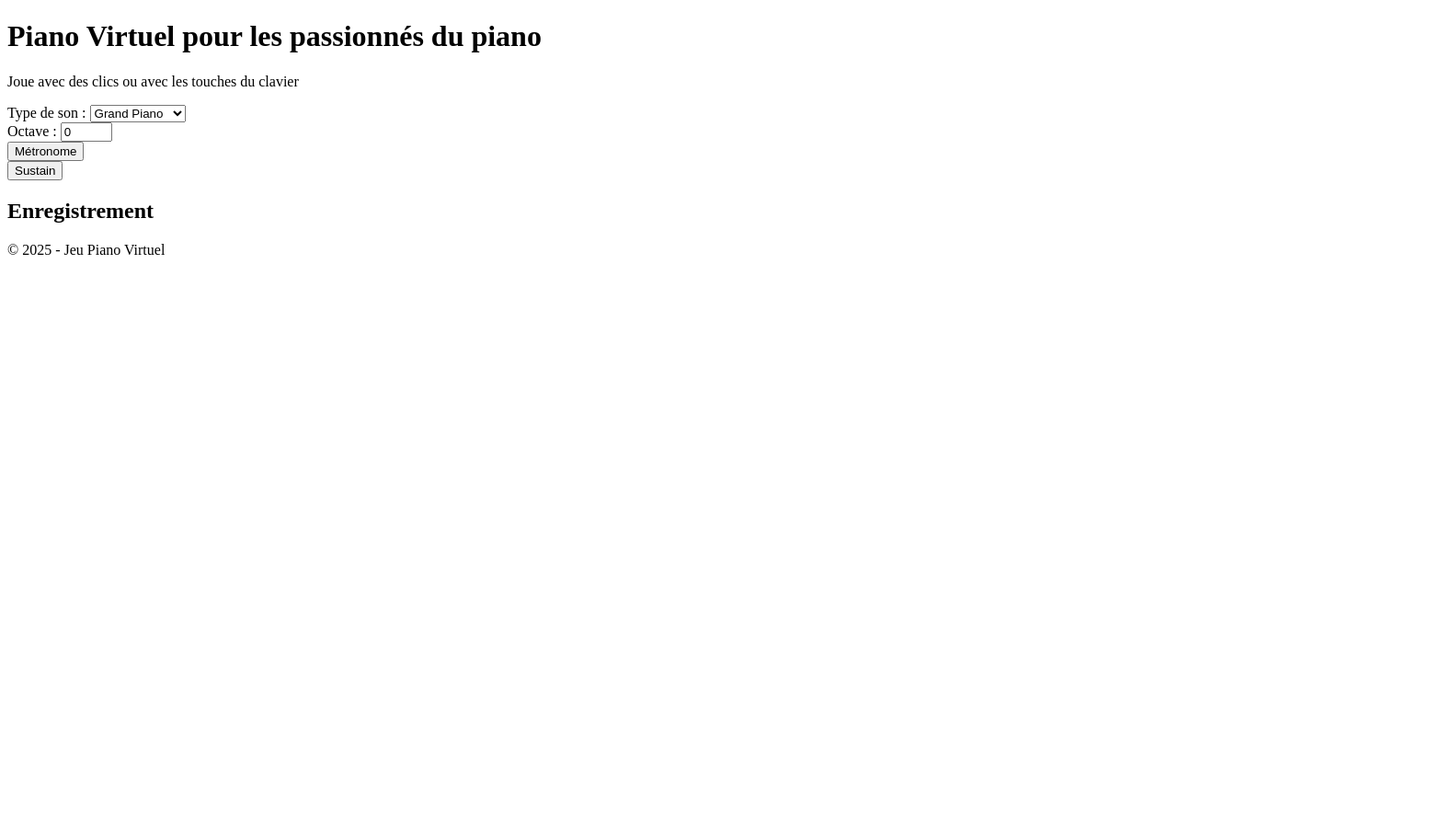
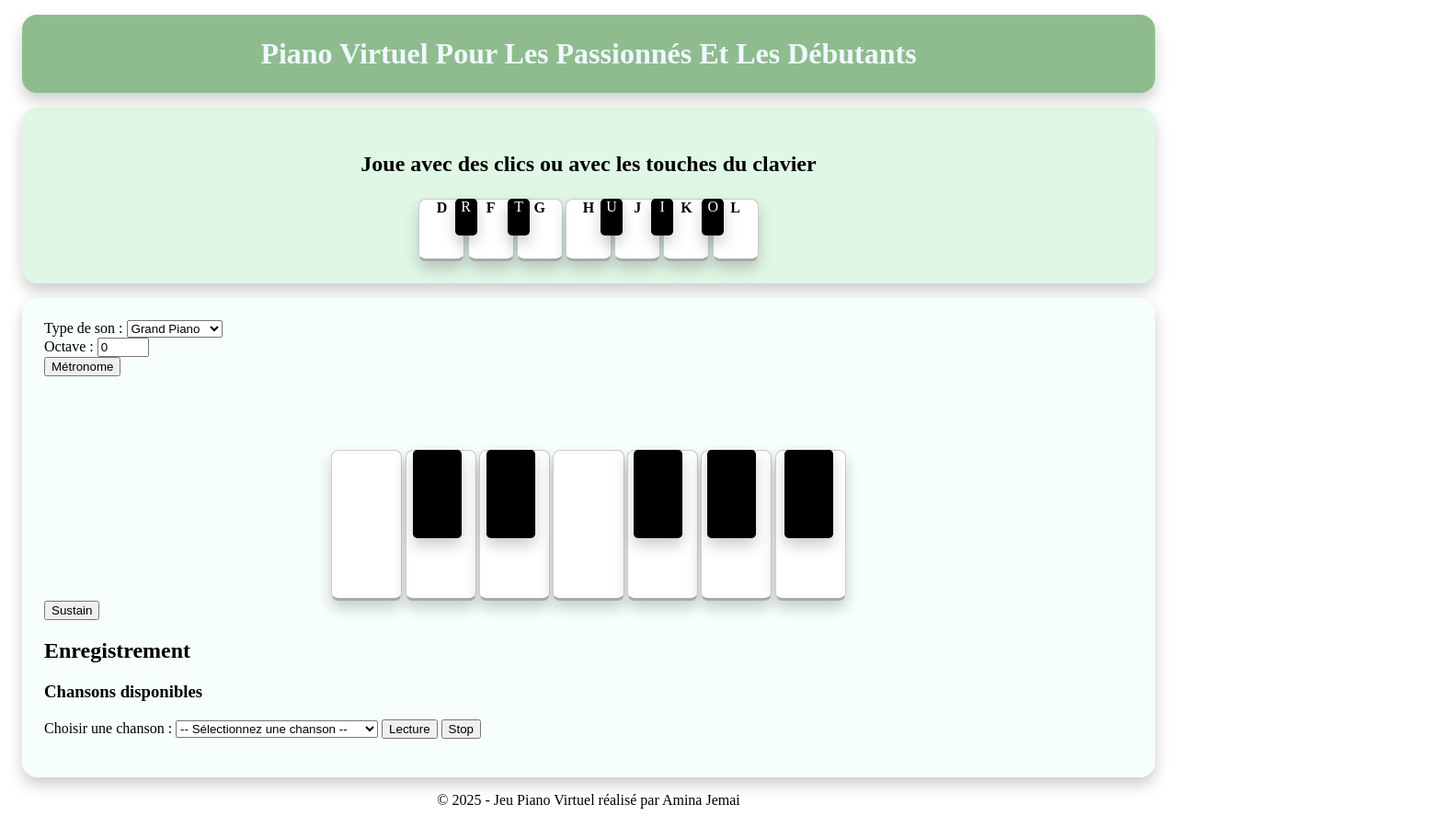
Before and after one commit to aj4060879-ship-it/test_github, a plain HTML site: page piano.html in a window 1280 px wide. Shown: the whole page at 92% size, 1568 px wide, since content can reach past the window. Before the commit the page ends 800 px from the top, so only its background shows below. Drawn offline with Linux system fonts and the light colour scheme.

Commit message:
deuxième commit:modification html et css

```diff
--- /dev/null
+++ b/pian.css
@@ -0,0 +1,154 @@
+h1{
+    padding:1.5rem;
+    margin:1rem;
+    position:sticky;
+	top:0;
+    align-items: center;
+    background-color: darkseagreen;
+    text-align: center;
+    border-radius: 1rem;
+    color:aliceblue;
+    box-shadow: 0 0.5rem 1rem rgba(0, 0, 0, 0.2);
+}
+.intro{
+    padding:1.5rem;
+    margin:1rem;
+    box-shadow: 0 0.5rem 1rem rgba(0, 0, 0, 0.2);
+    background-color: rgb(224, 247, 230);
+    border-radius: 1rem;
+
+}
+p{
+    font-weight:bold;
+    font-size:1.5rem;
+    text-align: center;
+}
+.bl{
+    display:flex;
+    align-items: flex-end;
+    position:relative;
+    justify-content: center;
+}
+.toucheblanchemanip{
+    width:3rem;
+    height:4rem;
+    background:white;
+    border: 0.1rem solid #ccc;
+    border-bottom: 0.2rem solid #aaa;
+    border-radius:0.5rem;
+    box-shadow: 0 0.5rem 1rem rgba(0, 0, 0, 0.2);
+    margin:0 0.1rem;
+    position:relative;
+    color:black;
+    text-align: center;
+    font-weight: bold;
+}
+.noi{
+    justify-content: center;
+    position: absolute;
+    top: 0;
+    margin-right: 23rem;
+    display: flex;
+    pointer-events: none;
+}
+.touchenoiremanip{
+    width:1.5rem;
+    height:2.5rem;
+    background:black;
+    box-shadow: 0 0.5rem 1rem rgba(0, 0, 0, 0.2);
+    border-radius: 0.3rem;
+    margin:0 0.01rem;
+    z-index: 5;
+    color:white;
+    text-align: center;
+}
+main{
+    padding:1.5rem;
+    margin:1rem;
+    align-items: center;
+    background-color: rgb(247, 255, 252);
+    box-shadow: 0 0.5rem 1rem rgba(0, 0, 0, 0.2);
+    border-radius: 1rem;
+}
+.blanches{
+    display:flex;
+    align-items: flex-end;
+    justify-content: center;
+    position:relative;
+    padding-top:5rem;
+}
+.toucheblanche{
+    width:4.7rem;
+    height:10rem;
+    background:white;
+    border: 0.1rem solid #ccc;
+    border-bottom: 0.2rem solid #aaa;
+    border-radius:0.5rem;
+    box-shadow: 0 0.5rem 1rem rgba(0, 0, 0, 0.2);
+    margin:0 0.1rem;
+    position:relative;
+}
+.noires{
+    justify-content: center;
+    position:absolute;
+    margin-left: 21rem;
+    margin-top: 5rem;
+    top:0;
+    left:0;
+    width:100%;
+    height:5rem;
+    pointer-events:none;
+
+}
+.touchenoire{
+    width:3.3rem;
+    height:6rem;
+    background:black;
+    box-shadow: 0 0.5rem 1rem rgba(0, 0, 0, 0.2);
+    border-radius: 0.3rem;
+    margin:0 0.05rem;
+    z-index: 10;
+}
+#dod {
+    position:absolute;
+    left: calc(5rem * 0.8);
+}
+#redi {
+    position:absolute;
+    left: calc(5rem * 1.8);
+}
+#fad {
+    position:absolute;
+    left: calc(5rem * 3.8);
+}
+#sold {
+    position:absolute;
+    left: calc(5rem * 4.8);
+}
+#lad {
+    position:absolute;
+    left: calc(5rem * 5.85);
+}
+#dodm {
+    position:absolute;
+    left: calc(3rem * 0.8);
+}
+#redim {
+    position:absolute;
+    left: calc(3rem * 2);
+}
+#fadm {
+    position:absolute;
+    left: calc(3rem * 4.1);
+}
+#soldm {
+    position:absolute;
+    left: calc(3rem * 5.25);
+}
+#ladm {
+    position:absolute;
+    left: calc(3rem * 6.4);
+}
+footer{
+    text-align: center;
+}
--- a/piano.html
+++ b/piano.html
@@ -4,15 +4,36 @@
         <meta charset="UTF-8">
         <meta name="viewport" content="width=device-width, initial-scale=1.0">
         <title>Piano Virtuel</title>
+        <link rel="stylesheet" href="pian.css">
     </head>
     <body>
         <header>
-            <h1>Piano Virtuel pour les passionnés du piano</h1>
-            <p>Joue avec des clics ou avec les touches du clavier</p>
+            <h1>Piano Virtuel Pour Les Passionnés Et Les Débutants</h1>
+            <section class="intro">
+                <p>Joue avec des clics ou avec les touches du clavier</p>
+                <section class="manip">
+                <div class="bl">
+                    <div class="toucheblanchemanip" id="do">D</div>
+					<div class="toucheblanchemanip" id="re">F</div>
+					<div class="toucheblanchemanip" id="mi">G</div>
+					<div class="toucheblanchemanip" id="fa">H</div>
+					<div class="toucheblanchemanip" id="sol">J</div>
+					<div class="toucheblanchemanip" id="la">K</div>
+					<div class="toucheblanchemanip" id="si">L</div>
+                    <div class="noi">
+                        <div class="touchenoiremanip" id="dodm">R</div>
+                        <div class="touchenoiremanip" id="redim">T</div>
+                        <div class="touchenoiremanip" id="fadm">U</div>
+                        <div class="touchenoiremanip" id="soldm">I</div>
+                        <div class="touchenoiremanip" id="ladm">O</div>
+                    </div>
+                </div>
+            </section>
+            </section>
         </header>
         <main>
-            <section id="controls">
-                <div class="setting-group">
+            <section id="param">
+                <div class="son">
                     <label for="soundType">Type de son :</label>
                     <select id="soundType">
                       <option value="grand">Grand Piano</option>
@@ -20,47 +41,57 @@
                       <option value="electric">Electric Piano</option>
                     </select>
                 </div>
-                <div class="setting-group">
+                <div class="oct">
                     <label for="octave">Octave :</label>
                     <input type="number" id="octave" min="-5" max="5" value="0">
                 </div>
-                <div class="setting-group">
+                <div class="met">
                     <button id="metronomeBtn">Métronome</button>
-                    <span id="metronomeStatus"></span>
+                    <span id="metro"></span>
                 </div>
             </section>
             <section id="piano">
-                <div class="white-keys">
-                    <div class="key white" data-note="Do"></div>
-                    <div class="key white" data-note="Ré"></div>
-                    <div class="key white" data-note="Mi"></div>
-                    <div class="key white" data-note="Fa"></div>
-                    <div class="key white" data-note="Sol"></div>
-                    <div class="key white" data-note="La"></div>
-                    <div class="key white" data-note="Si"></div>
-                    <div class="key white" data-note="Do"></div>
-                    <div class="key white" data-note="Ré"></div>
-                    <div class="key white" data-note="Mi"></div>
-                </div>
-                <div class="black-keys">
-                    <div class="black key" data-note="Do#"></div>
-                    <div class="black key" data-note="Ré#"></div>
-                    <div class="black key" data-note="Fa#"></div>
-                    <div class="black key" data-note="Sol#"></div>
-                    <div class="black key" data-note="La#"></div>
-                    <div class="black key" data-note="Do#"></div>
-                    <div class="black key" data-note="Ré#"></div>
+                <div class="blanches">
+                    <div class="toucheblanche" id="do"></div>
+					<div class="toucheblanche" id="re"></div>
+					<div class="toucheblanche" id="mi"></div>
+					<div class="toucheblanche" id="fa"></div>
+					<div class="toucheblanche" id="sol"></div>
+					<div class="toucheblanche" id="la"></div>
+					<div class="toucheblanche" id="si"></div>
+                    <div class="noires">
+                        <div class="touchenoire" id="dod"></div>
+                        <div class="touchenoire" id="redi"></div>
+                        <div class="touchenoire" id="fad"></div>
+                        <div class="touchenoire" id="sold"></div>
+                        <div class="touchenoire" id="lad"></div>
+                    </div>
                 </div>
             </section>
-            <div class="setting-group">
+            <div class="pedale">
                 <button id="sustain">Sustain</button>
-                <span id="sustainStatus"></span>
+                <span id="sustains"></span>
             </div>
-			<section id="history">
+			<section id="historique">
 			  <h2>Enregistrement</h2>
 			  <div id="log"></div>
 			</section>
+			<div class="choix">
+			  <h3>Chansons disponibles</h3>
+			  <label for="presetSongs">Choisir une chanson :</label>
+			  <select id="presetSongs" style="width: 220px;">
+				<option value="">-- Sélectionnez une chanson --</option>
+				<option value="audio/1.mp3">Chanson 1</option>
+				<option value="audio/2.mp3">Chanson 2</option>
+				<option value="audio/3.mp3">Chanson 3</option>
+			  </select>
+			  <button id="lectbtn">Lecture</button>
+			  <button id="stopbtn">Stop</button>
+
+			  <br><br>
+			  <audio id="audiop"></audio>
+			</div>
         </main>
-    </body>
-    <footer>© 2025 - Jeu Piano Virtuel</footer>
+		<footer>© 2025 - Jeu Piano Virtuel réalisé par Amina Jemai</footer>
+	</body>
 </html>
```
